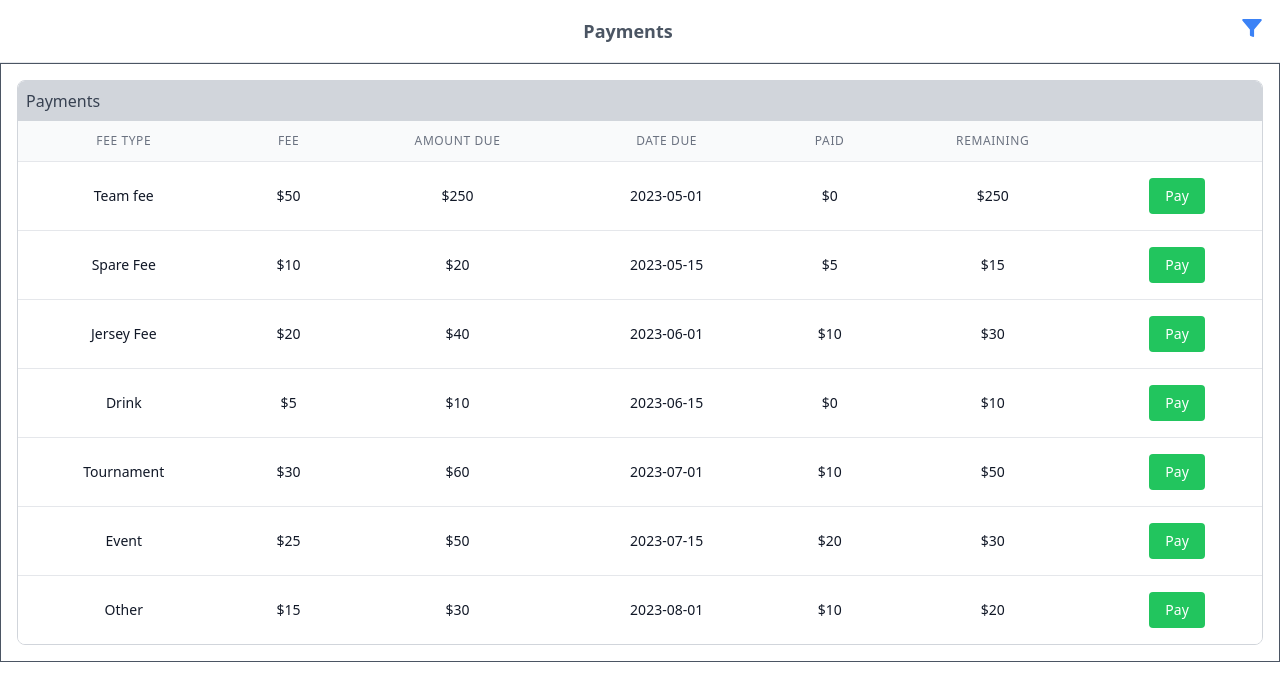
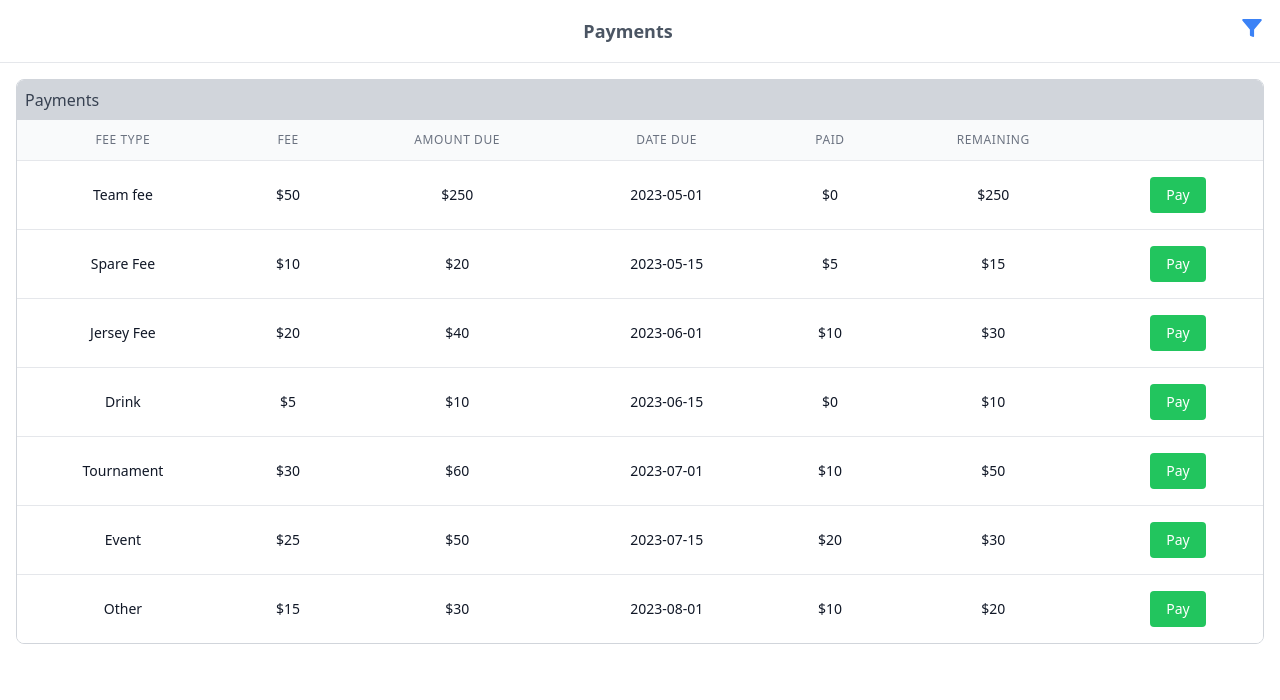
Before and after one commit to AouIssa/ui-sandbox-ts, a React (Create React App) app: page / in a window 1280 px wide. Shown: the top 700 px of the page. Built offline with nearby package versions, Linux system fonts and the light colour scheme.

Commit message:
Fixed UI

```diff
--- a/src/PaymentTable/PaymentTable.tsx
+++ b/src/PaymentTable/PaymentTable.tsx
@@ -32,7 +32,7 @@ const PaymentTable: React.FC = () => {
         filterByFeeType={(feeType) => setSelectedFeeType(feeType)}
         selectedFeeType={selectedFeeType}
       />
-      <div className="pt-05 md:pt-0 z-0 border border-gray-600">
+      <div className="pt-05 md:pt-0 z-0 ">
         <div className="p-4">
           <div className="w-full overflow-x-auto border border-gray-300 rounded-lg">
             <table className="min-w-full divide-y divide-gray-200 rounded-lg">
```
